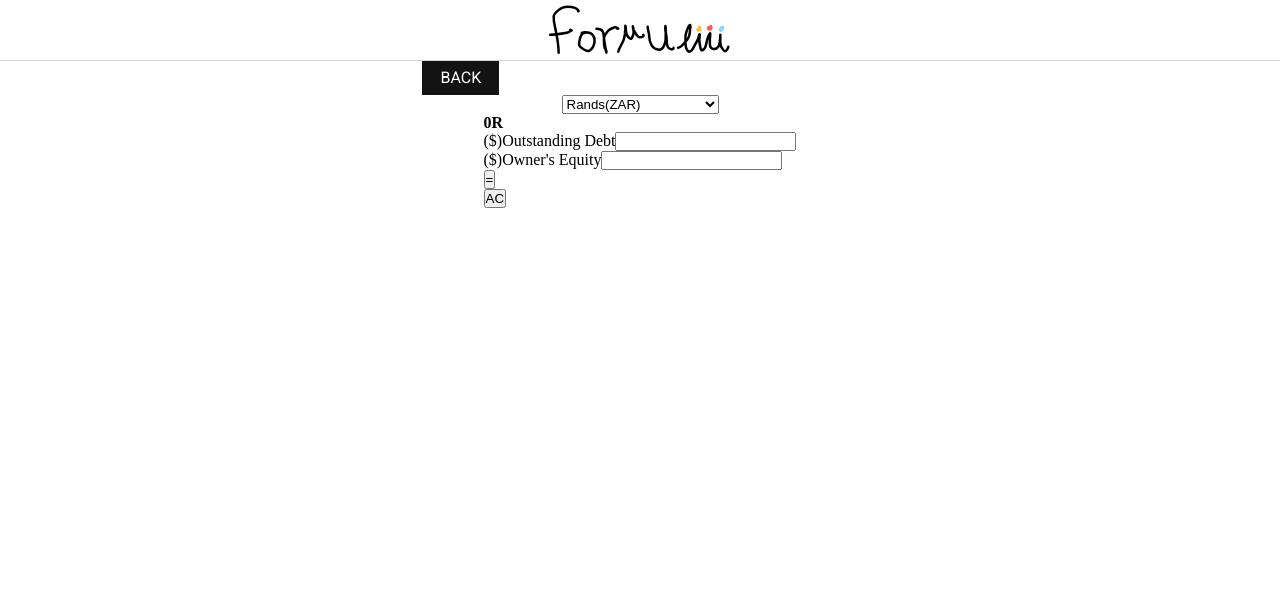
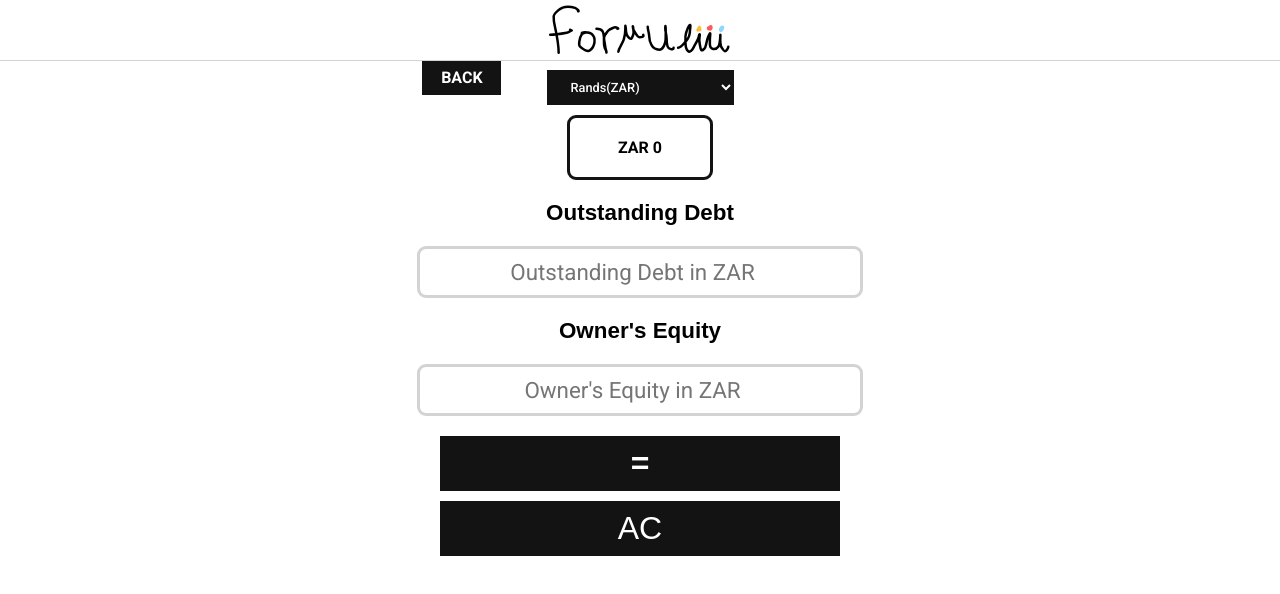
Before and after one commit to babekizulu/formuliii, a React (Create React App) app: page /accounting/balance-sheet/basic in a window 1280 px wide. Shown: the top 594 px of the page. Built offline with nearby package versions, Linux system fonts and the light colour scheme.

Commit message:
Accounting Calculators: Basic Balance Sheet Calculator UI & Functionality Complete

```diff
--- a/src/components/CalculatorParts/Calculator.js
+++ b/src/components/CalculatorParts/Calculator.js
@@ -1,7 +1,7 @@
 //libs
 import React from 'react';
 //component
-import ResultDisplay from './SolutionDisplay';
+import SolutionDisplay from './SolutionDisplay';
 import Input from './Input';
 import SolveBtn from './SolveBtn';
 import ClearBtn from './ClearBtn';
@@ -24,13 +24,16 @@ const Calculator = ({
             unitOfMeasurement={unitsOfMeasurementArr[index]}
             stateValue={stateArr[index]}
             onChangeHandler={onChangeHandler}
-            subjectTag={subjectTag}
             />
         );
     });
     return (
         <div className='calculator'>
-            <ResultDisplay solution={solution} solutionUM={solutionUM}/>
+            <SolutionDisplay
+            solution={solution}
+            solutionUM={solutionUM}
+            subjectTag={subjectTag}
+            />
             {renderedInputs}
             <SolveBtn solutionHandler={solutionHandler}/>
             <ClearBtn clearHandler={clearHandler}/>
--- a/src/components/CalculatorParts/Input.js
+++ b/src/components/CalculatorParts/Input.js
@@ -1,19 +1,13 @@
 //libs
 import React from "react";
 
-const Input = ({name, unitOfMeasurement, stateValue, onChangeHandler, subjectTag}) => {
+const Input = ({name, unitOfMeasurement, stateValue, onChangeHandler}) => {
     return (
         <div className="input-container">
-            {subjectTag === 'financial' ?
-                <label>
-                (${unitOfMeasurement}){name}
-                </label>
-                :
-                <label>
-                {name}(${unitOfMeasurement})
-                </label>
-            }
-            <input value={stateValue} type="number" onChange={e => onChangeHandler(name, e.target.value)}/>
+            <label>
+                {name}
+            </label>
+            <input placeholder={`${name} in ${unitOfMeasurement}`} value={stateValue} type="number" onChange={e => onChangeHandler(name, e.target.value)}/>
         </div>
     );
 };
--- a/src/components/CalculatorParts/SolutionDisplay.js
+++ b/src/components/CalculatorParts/SolutionDisplay.js
@@ -1,13 +1,19 @@
 //libs
 import React from 'react';
 
-const SolutionDisplay = ({solution, solutionUM}) => {
+const SolutionDisplay = ({solution, solutionUM, subjectTag}) => {
     return (
         <div className='solution-display'>
             <header className="solution">
-                <h4>
-                    {solution}<span>{solutionUM}</span>
-                </h4>
+                {subjectTag === 'financial' ?
+                    <h4>
+                        <span>{solutionUM}</span>    {solution}
+                    </h4>
+                    :
+                    <h4>
+                        {solution}<span>{solutionUM}</span>
+                    </h4>
+                }
             </header>
         </div>
     );
--- a/src/components/CurrencySelector.js
+++ b/src/components/CurrencySelector.js
@@ -134,7 +134,7 @@ const CurrencySelector = ({selectHandler, selected}) => {
     ]
     return (
         <div className="currency-selector-container">
-            <select value={selected} className="currency-selector" onChange={() => selectHandler()}>
+            <select value={selected} className="currency-selector" onChange={(e) => selectHandler(e)}>
                 {options.map(({value, label}) => {
                     return (
                         <option value={value} >
--- a/src/components/accounting/balanceSheet/calculators/BasicBalanceSheetCalculator.js
+++ b/src/components/accounting/balanceSheet/calculators/BasicBalanceSheetCalculator.js
@@ -1,5 +1,5 @@
 //libs
-import {React, useState} from "react";
+import {React, useState, useEffect} from "react";
 import { BalanceSheetFormulae } from "../../../../libs/AccountingFormulae";
 //components
 import BackBtn from '../../../BackBtn';
@@ -13,6 +13,7 @@ const BasicBalanceSheetCalculator = () => {
     const [outstandingDebt, setOutstandingDebt] = useState('');
     const [ownersEquity, setOwnersEquity] = useState('');
     const [solution, setSolution] = useState(0);
+    const [solutionUM, setSolutionUM] = useState('ZAR');
     const vname1 = 'Outstanding Debt';
     const vname2 = `Owner's Equity`;
     const inputNamesArr = [
@@ -23,108 +24,115 @@ const BasicBalanceSheetCalculator = () => {
         outstandingDebt,
         ownersEquity
     ];
-    let unitsOfMeasurementArr = [];
+    const unitsOfMeasurementArr = [
+        solutionUM,
+        solutionUM
+    ];
     //select currency handler
     const selectHandler = e => {
         setSelected(e.target.value);
-        //choose units of measurement array based on currency
+    };
+
+    //choose unit of measurement based on selected currency
+    useEffect(() => {
+
         if(selected === 'rands') {
-            unitsOfMeasurementArr.push('ZAR', 'ZAR');
+            setSolutionUM('ZAR')
         }
         if(selected === 'pounds') {
-            unitsOfMeasurementArr.push('£', '£');
+            setSolutionUM('£')
         }
         if(selected === 'dollars') {
-            unitsOfMeasurementArr.push('$', '$');
+            setSolutionUM('$')
         }
         if(selected === 'euros') {
-            unitsOfMeasurementArr.push('€', '€');
+            setSolutionUM('€')
         }
         if(selected === 'yuan') {
-            unitsOfMeasurementArr.push('¥', '¥');
+            setSolutionUM('¥')
         }
         if(selected === 'ruble') {
-            unitsOfMeasurementArr.push('₽', '₽');
+            setSolutionUM('₽')
         }
         if(selected === 'algerianDinar') {
-            unitsOfMeasurementArr.push('DA', 'DA');
+            setSolutionUM('DA')
         }
         if(selected === 'kwanza') {
-            unitsOfMeasurementArr.push('Kz', 'Kz');
+            setSolutionUM('Kz')
         }
         if(selected === 'franc') {
-            unitsOfMeasurementArr.push('Fr', 'Fr');
+            setSolutionUM('Fr')
         }
         if(selected === 'rupee') {
-            unitsOfMeasurementArr.push('₹', '₹');
+            setSolutionUM('₹')
         }
         if(selected === 'pula') {
-            unitsOfMeasurementArr.push('P', 'P');
+            setSolutionUM('P')
         }
         if(selected === 'nakfa') {
-            unitsOfMeasurementArr.push('Nkf', 'Nkf');
+            setSolutionUM('Nkf')
         }
         if(selected === 'emalangeni') {
-            unitsOfMeasurementArr.push('E', 'E');
+            setSolutionUM('E')
         }
         if(selected === 'birr') {
-            unitsOfMeasurementArr.push('Br', 'Br');
+            setSolutionUM('Br')
         }
         if(selected === 'dalasi') {
-            unitsOfMeasurementArr.push('D', 'D');
+            setSolutionUM('D')
         }
         if(selected === 'cedi') {
-            unitsOfMeasurementArr.push('GH₵', 'GH₵');
+            setSolutionUM('GH₵')
         }
         if(selected === 'shillings') {
-            unitsOfMeasurementArr.push('Shs', 'Shs');
+            setSolutionUM('Shs')
         }
         if(selected === 'loti') {
-            unitsOfMeasurementArr.push('L', 'L');
+            setSolutionUM('L')
         }
         if(selected === 'kwacha') {
-            unitsOfMeasurementArr.push('K', 'K');
+            setSolutionUM('K')
         }
         if(selected === 'ariary') {
-            unitsOfMeasurementArr.push('Ar', 'Ar');
+            setSolutionUM('Ar')
         }
         if(selected === 'ouguiya') {
-            unitsOfMeasurementArr.push('UM', 'UM');
+            setSolutionUM('UM')
         }
         if(selected === 'mauritianRupee') {
-            unitsOfMeasurementArr.push('Rs', 'Rs');
+            setSolutionUM('Rs')
         }
         if(selected === 'dirham') {
-            unitsOfMeasurementArr.push('DH', 'DH');
+            setSolutionUM('DH')
         }
         if(selected === 'metical') {
-            unitsOfMeasurementArr.push('Mt', 'Mt');
+            setSolutionUM('Mt')
         }
         if(selected === 'naira') {
-            unitsOfMeasurementArr.push('₦', '₦');
+            setSolutionUM('₦')
         }
         if(selected === 'sahrawiPeseta') {
-            unitsOfMeasurementArr.push('Pts', 'Pts');
+            setSolutionUM('Pts')
         }
         if(selected === 'dobra') {
-            unitsOfMeasurementArr.push('Db', 'Db');
+            setSolutionUM('Db')
         }
         if(selected === 'leone') {
-            unitsOfMeasurementArr.push('Le', 'Le');
+            setSolutionUM('Le')
         }
         if(selected === 'sudanesePounds') {
-            unitsOfMeasurementArr.push('LS', 'LS');
+            setSolutionUM('LS')
         }
         if(selected === 'paanga') {
-            unitsOfMeasurementArr.push('T$', 'T$');
+            setSolutionUM('T$')
         }
         if(selected === 'tunisianDinar') {
-            unitsOfMeasurementArr.push('DT', 'DT');
+            setSolutionUM('DT')
         }
         if(selected === 'libyanDinar') {
-            unitsOfMeasurementArr.push('LD', 'LD');
-        }
-    }
+            setSolutionUM('LD')
+        };
+    }, [selected]);
     //onChangeHandler
     const onChangeHandler = (variableName, value) => {
         if (variableName === vname1) {
@@ -140,6 +148,13 @@ const BasicBalanceSheetCalculator = () => {
         setSolution(solution);
     }
 
+    //clear handler
+    const clearHandler = () => {
+        setOutstandingDebt('');
+        setOwnersEquity('');
+        setSolution(0);
+    };
+
     return (
         <div className="calculator-container">
             <BackBtn/>
@@ -149,10 +164,11 @@ const BasicBalanceSheetCalculator = () => {
             unitsOfMeasurementArr={unitsOfMeasurementArr}
             solutionHandler={solutionHandler}
             solution={solution}
-            solutionUM='R'
+            solutionUM={solutionUM}
             stateArr={stateArr}
             onChangeHandler={onChangeHandler}
             subjectTag='financial'
+            clearHandler={clearHandler}
             />
         </div>
     );
--- a/src/scss/App.scss
+++ b/src/scss/App.scss
@@ -23,5 +23,9 @@ body {
 @import 'Logo';
 @import 'Explorer';
 @import 'CalcSet';
+@import 'CurrencySelector';
 @import 'BackBtn';
 @import 'Calculator';
+@import 'SolutionDisplay';
+@import 'SolveBtn';
+@import 'ClearBtn';
--- a/src/scss/_BackBtn.scss
+++ b/src/scss/_BackBtn.scss
@@ -1,13 +1,15 @@
 @import 'utils';
 .back-btn-container {
     @include centerFlex;
-    width: 33px;
+    width: 35px;
     padding: 8px 22px;
     background-color: $dark;
     color: #fff;
     font-family: $rob;
+    font-weight: 600;
     position: relative;
     left: 33%;
+    cursor: pointer;
     transition: $eio;
     &:hover {
         background-color: $dark-active;
--- a/src/scss/_Calculator.scss
+++ b/src/scss/_Calculator.scss
@@ -14,3 +14,28 @@
     @include grid1;
     margin: auto;
 }
+
+.input-container {
+    @include grid1;
+    label {
+        @include centerFlex;
+        font-family: sans-serif;
+        font-size: 1.4rem;
+        font-weight: 600;
+    }
+    input {
+        @include centerFlex;
+        width: 400px;
+        border: 3px solid $light;
+        padding: 10px 20px;
+        margin: 20px;
+        font-family: $rob;
+        font-size: 1.4rem;
+        border-radius: 9px;
+        transition: $eio;
+        &:hover {
+            border: 3px solid $dark;
+            transition: $eio;
+        }
+    }
+}
--- /dev/null
+++ b/src/scss/_ClearBtn.scss
@@ -0,0 +1,20 @@
+@import 'utils';
+.clear-btn-container {
+    @include centerFlex;
+    button {
+        width: 400px;
+        border: none;
+        padding: 9px 20px;
+        margin-bottom: 10px;
+        font-size: 2rem;
+        font-weight: 500;
+        color: #fff;
+        background: $dark;
+        cursor: pointer;
+        transition: $eio;
+        &:hover {
+            background: $dark-active;
+            transition: $eio;
+        }
+    }
+}
--- /dev/null
+++ b/src/scss/_CurrencySelector.scss
@@ -0,0 +1,25 @@
+@import 'utils';
+.currency-selector-container {
+    @include centerFlex;
+    position: fixed;
+    top: 70px;
+    right: 50%;
+    left: 50%;
+    z-index: 2;
+    select {
+        border: none;
+        width: 400px;
+        padding: 9px 20px;
+        background: $dark;
+        color: #fff;
+        font-family: $rob;
+        font-size: 0.8rem;
+        font-weight: 500;
+        cursor: pointer;
+        transition: $eio;
+        &:hover {
+            background: $dark-active;
+            transition: $eio;
+        }
+    }
+}
--- /dev/null
+++ b/src/scss/_SolutionDisplay.scss
@@ -0,0 +1,10 @@
+@import 'utils';
+.solution-display {
+    @include centerFlex;
+    margin: 20px auto;
+    width: 100px;
+    border: 3px solid $dark;
+    padding: 20px 20px;
+    border-radius: 9px;
+    font-family: $rob;
+}
--- /dev/null
+++ b/src/scss/_SolveBtn.scss
@@ -0,0 +1,20 @@
+@import 'utils';
+.solve-btn-container {
+    @include centerFlex;
+    button {
+        width: 400px;
+        border: none;
+        padding: 9px 20px;
+        margin-bottom: 10px;
+        font-size: 2rem;
+        font-weight: 600;
+        color: #fff;
+        background: $dark;
+        cursor: pointer;
+        transition: $eio;
+        &:hover {
+            background: $dark-active;
+            transition: $eio;
+        }
+    }
+}
```
